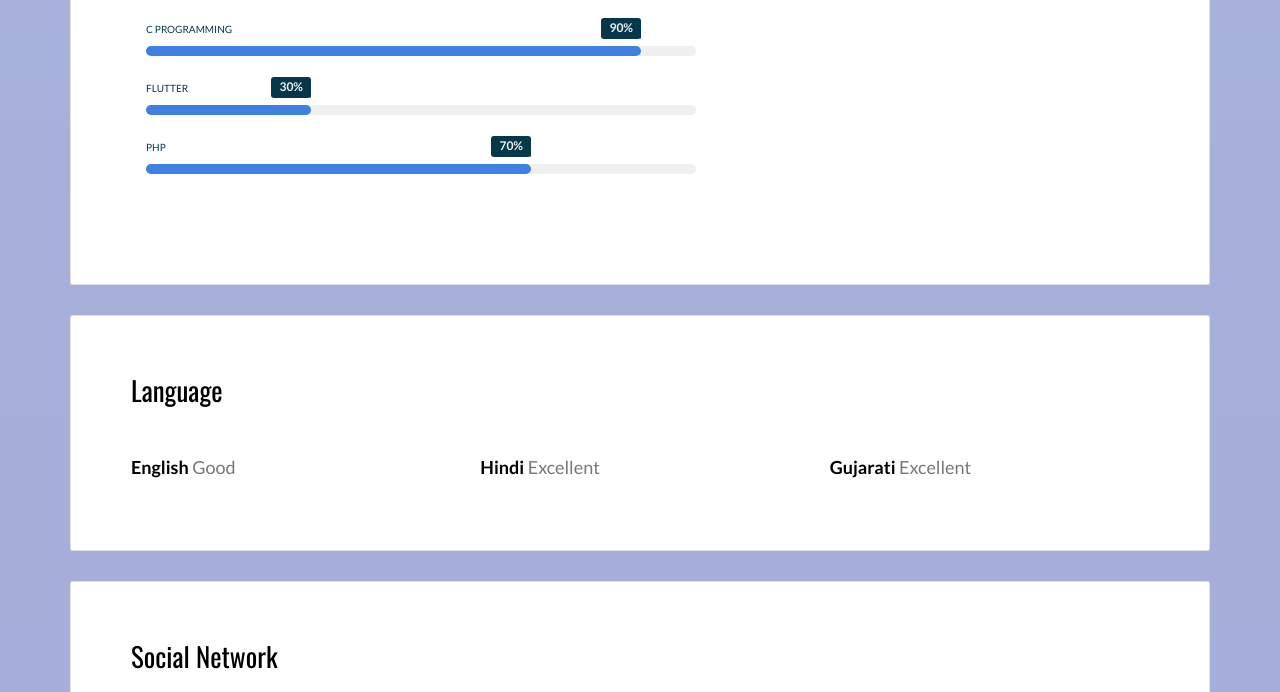
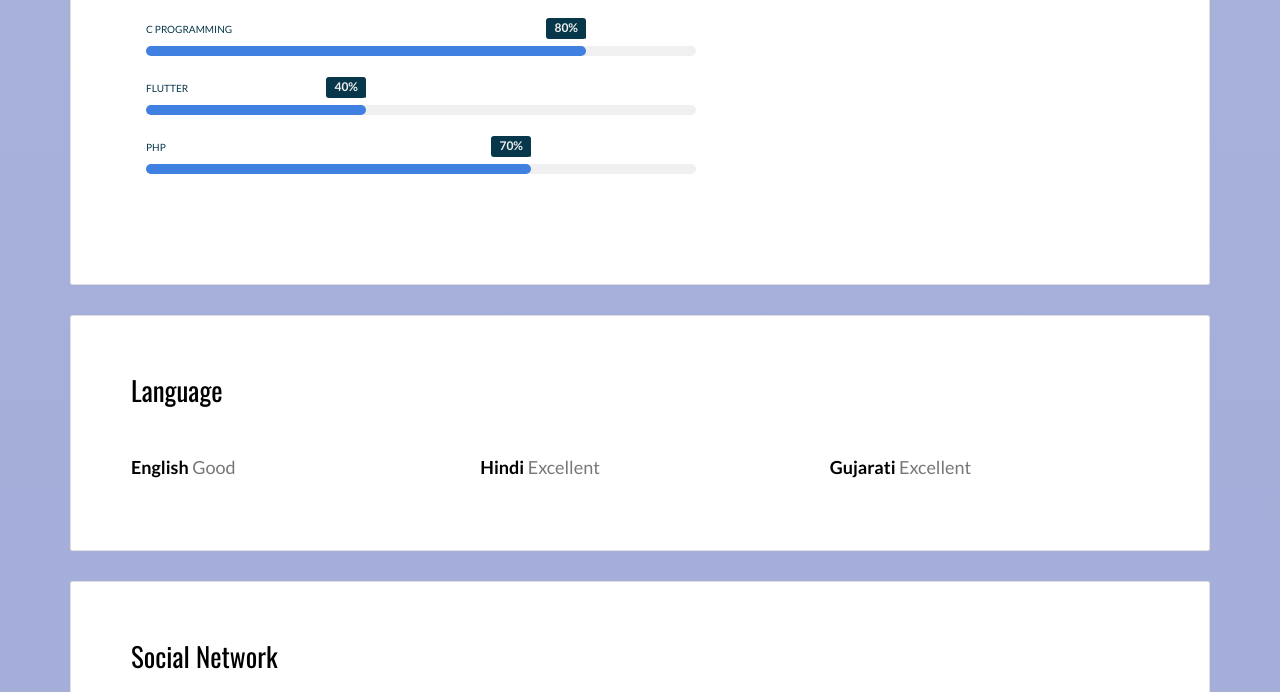
Before and after one commit to jayminkania/jayminkania.github.io, a plain HTML site: page index.html in a window 1280 px wide. Shown: the part 2641-3333 px from the top of the page. Drawn offline with nearby package versions, Linux system fonts and the light colour scheme; files whose address does not match are found by name.

Commit message:
Update barskill.css

```diff
--- a/css/barskill.css
+++ b/css/barskill.css
@@ -67,10 +67,10 @@
   width: 62%;
 }
 .progress-line .c {
-  width: 90%;
+  width: 80%;
 }
 .progress-line .f {
-    width: 30%;
+    width: 40%;
   }
 .progress-line .php {
     width: 70%;
@@ -116,10 +116,10 @@
   content: "62%";
 }
 .progress-line .c::after {
-  content: "90%";
+  content: "80%";
 }
 .progress-line .f::after {
-    content: "30%";
+    content: "40%";
   }
   .progress-line .php::after {
     content: "70%";
```
